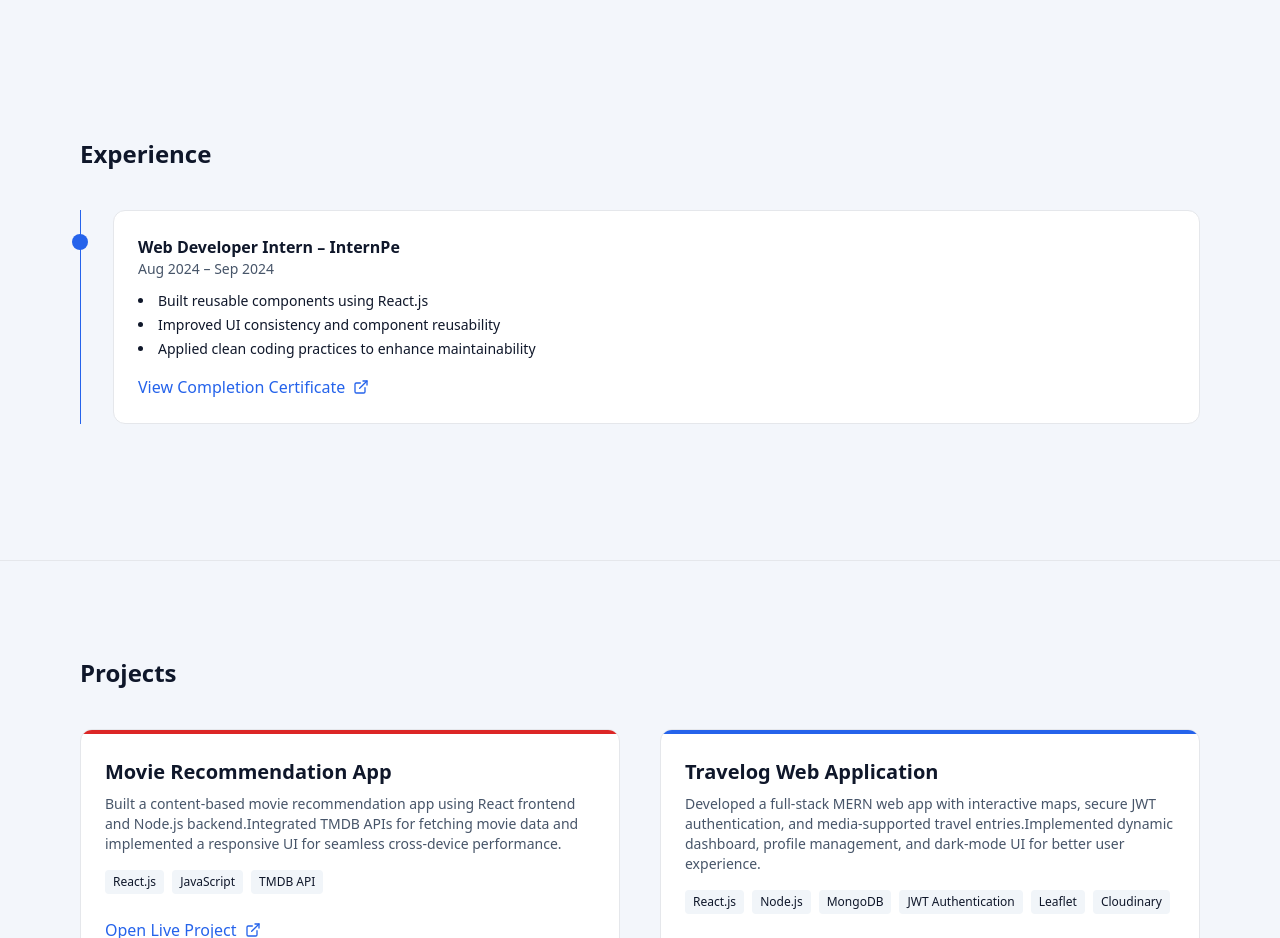
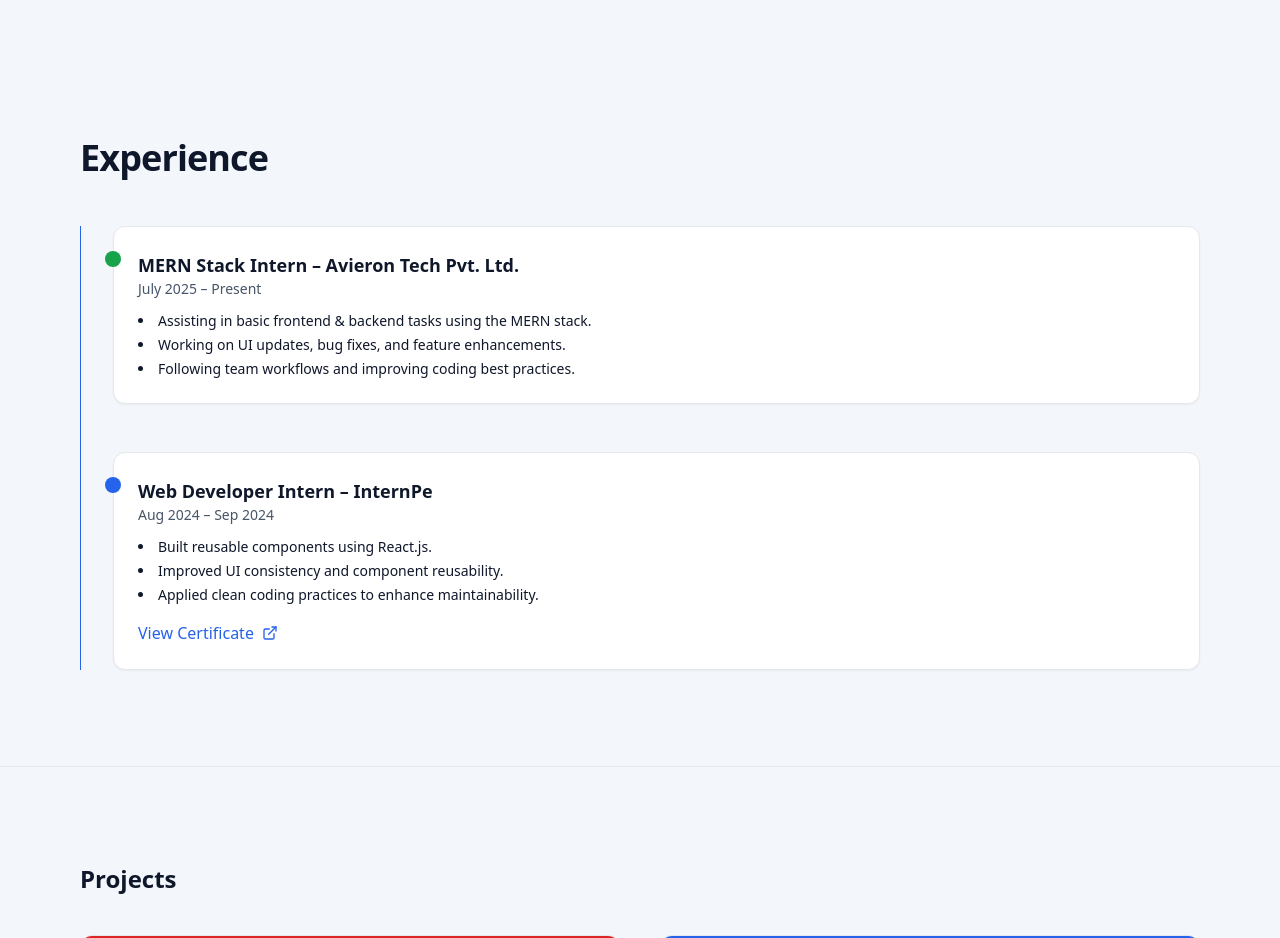
Before and after one commit to parbatikumari08/Portfolio, a React (Vite) app: page / in a window 1280 px wide. Shown: the part 2800-3738 px from the top of the page. Built offline with nearby package versions, Linux system fonts and the light colour scheme.

Commit message:
Update Experience section with Avieron Tech internship

```diff
--- a/src/sections/Experience.jsx
+++ b/src/sections/Experience.jsx
@@ -1,17 +1,19 @@
 import { motion } from "framer-motion"
 import { ExternalLink } from "lucide-react"
 import { fadeUp } from "../utils/motion"
-
-
 import internpeCert from "../assets/internpe.jpg"
 
 export default function Experience() {
   return (
     <section id="experience" className="py-24">
       <div className="max-w-6xl mx-auto px-4">
-        <h2 className="text-2xl font-semibold mb-10">Experience</h2>
+        <h2 className="text-3xl md:text-4xl font-bold mb-12 tracking-tight">
+          Experience
+        </h2>
 
-        <div className="relative border-l border-msBlue pl-8">
+        <div className="relative border-l border-msBlue pl-8 space-y-12">
+
+          {/* A V I E R O N  T E C H — NEW INTERNSHIP */}
           <motion.div
             variants={fadeUp}
             initial="hidden"
@@ -19,14 +21,44 @@ export default function Experience() {
             viewport={{ once: true }}
             whileHover={{ x: 6 }}
             className="
-              mb-10 p-6 rounded-xl
+              p-6 rounded-xl relative
               bg-cardLight dark:bg-cardDark
-              border transition
+              border shadow-sm transition
+            "
+          >
+            <span className="absolute -left-[9px] top-6 w-4 h-4 bg-msGreen rounded-full" />
+
+            <h3 className="font-semibold text-lg">
+              MERN Stack Intern – Avieron Tech Pvt. Ltd.
+            </h3>
+
+            <p className="text-sm text-textMutedLight dark:text-textMutedDark mb-3">
+              July 2025 – Present
+            </p>
+
+            <ul className="list-disc list-inside text-sm space-y-1">
+              <li>Assisting in basic frontend & backend tasks using the MERN stack.</li>
+              <li>Working on UI updates, bug fixes, and feature enhancements.</li>
+              <li>Following team workflows and improving coding best practices.</li>
+            </ul>
+          </motion.div>
+
+          {/* I N T E R N P E  INTERNSHIP */}
+          <motion.div
+            variants={fadeUp}
+            initial="hidden"
+            whileInView="visible"
+            viewport={{ once: true }}
+            whileHover={{ x: 6 }}
+            className="
+              p-6 rounded-xl relative
+              bg-cardLight dark:bg-cardDark
+              border shadow-sm transition
             "
           >
             <span className="absolute -left-[9px] top-6 w-4 h-4 bg-msBlue rounded-full" />
 
-            <h3 className="font-semibold">
+            <h3 className="font-semibold text-lg">
               Web Developer Intern – InternPe
             </h3>
 
@@ -34,20 +66,19 @@ export default function Experience() {
               Aug 2024 – Sep 2024
             </p>
 
-            <ul className="list-disc list-inside text-sm space-y-1 mb-4">
-              <li>Built reusable components using React.js</li>
-              <li>Improved UI consistency and component reusability</li>
-              <li>Applied clean coding practices to enhance maintainability</li>
+            <ul className="list-disc list-inside text-sm space-y-1">
+              <li>Built reusable components using React.js.</li>
+              <li>Improved UI consistency and component reusability.</li>
+              <li>Applied clean coding practices to enhance maintainability.</li>
             </ul>
 
-            {/* CERTIFICATE LINK (IMAGE IMPORTED FROM src/assets) */}
+            {/* Certificate link */}
             <a
               href={internpeCert}
               target="_blank"
-              className="text-msBlue font-medium hover:underline flex items-center gap-2"
+              className="inline-flex items-center gap-2 text-msBlue mt-4 font-medium hover:underline"
             >
-              View Completion Certificate
-              <ExternalLink size={16} />
+              View Certificate <ExternalLink size={16} />
             </a>
           </motion.div>
         </div>
```
